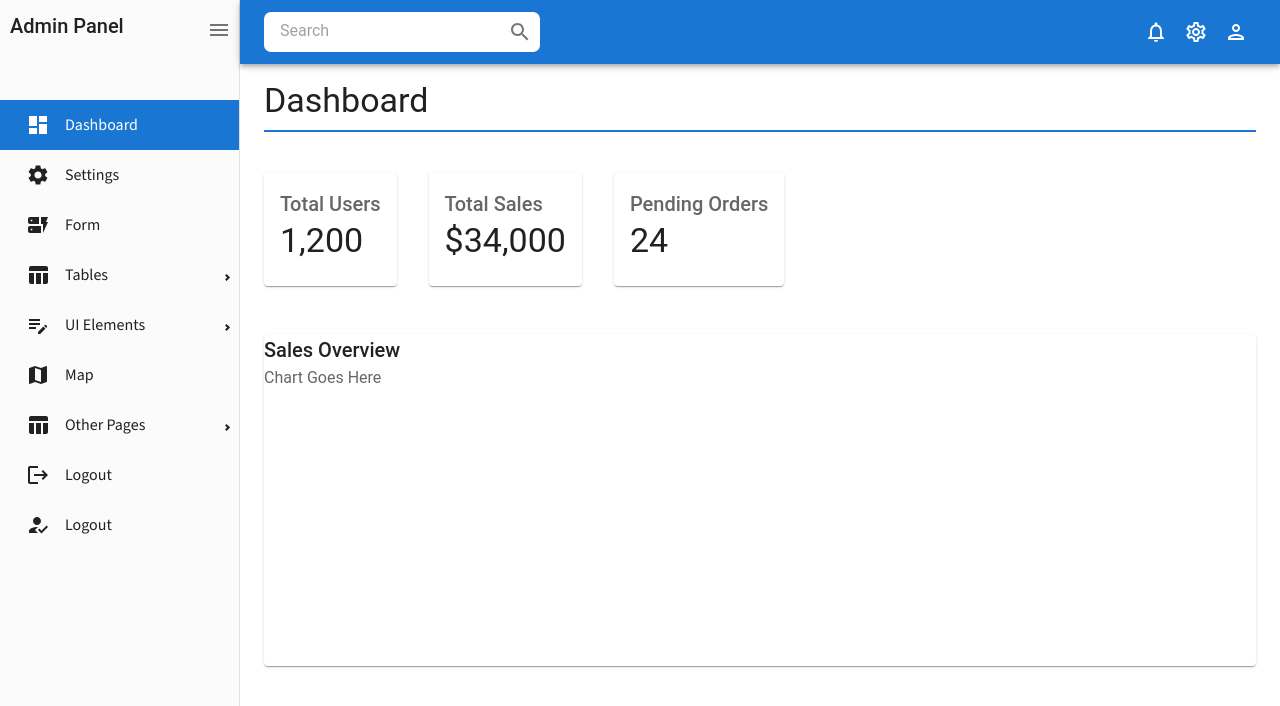
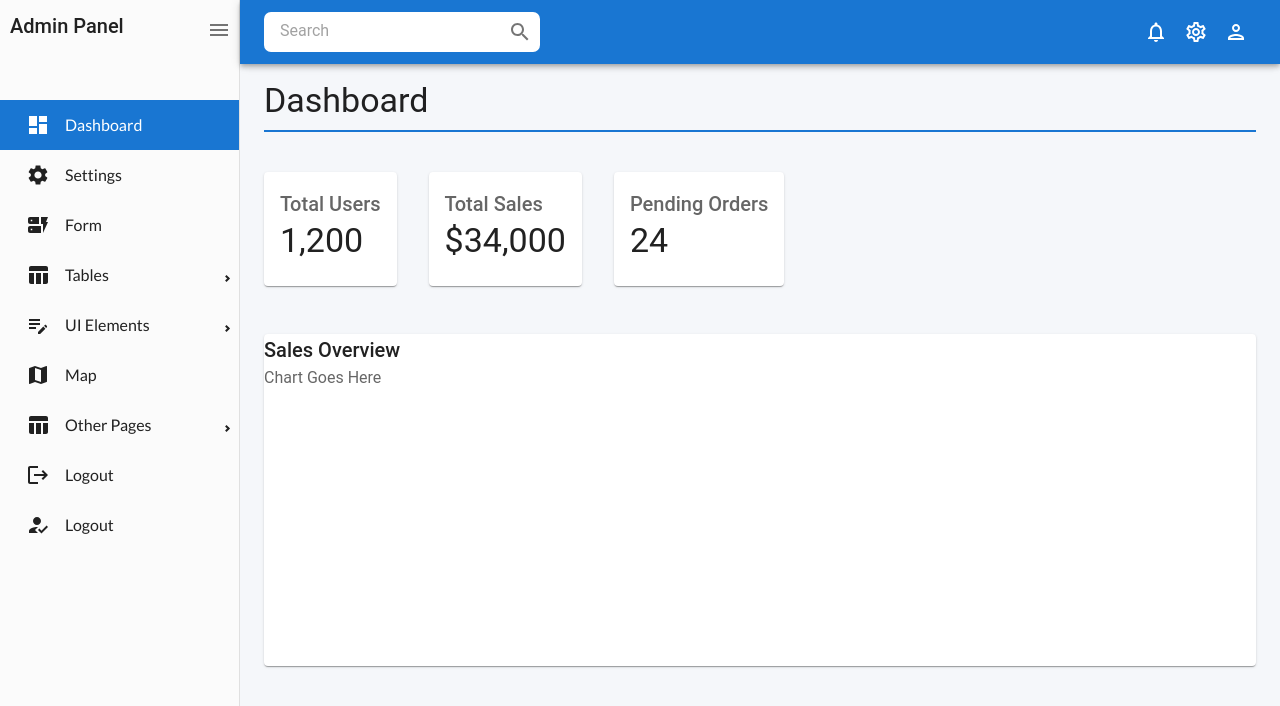
Before and after one commit to SaurabhNegis/Admin_panel, a React (Vite) app: page / in a window 1280 px wide. Shown: the top 706 px of the page. Built offline with nearby package versions, Linux system fonts and the light colour scheme; a web font is replaced by a local one.

Commit message:
edidted style font-femily  to Lato

```diff
--- a/src/index.css
+++ b/src/index.css
@@ -7,7 +7,9 @@ body,
 .content {
   height: 100%;
   width: 100%;
-  font-family: "Source Sans 3", sans-serif;
+  font-family: "Lato", sans-serif;
+  background-color: #F5F7FA;
+
 }
 
 .app {
@@ -33,3 +35,7 @@ body,
 ::-webkit-scrollbar-thumb:hover {
   background: #555;
 }
+
+.bold-header .MuiDataGrid-columnHeaderTitle {
+  font-weight: bold;
+}
```
